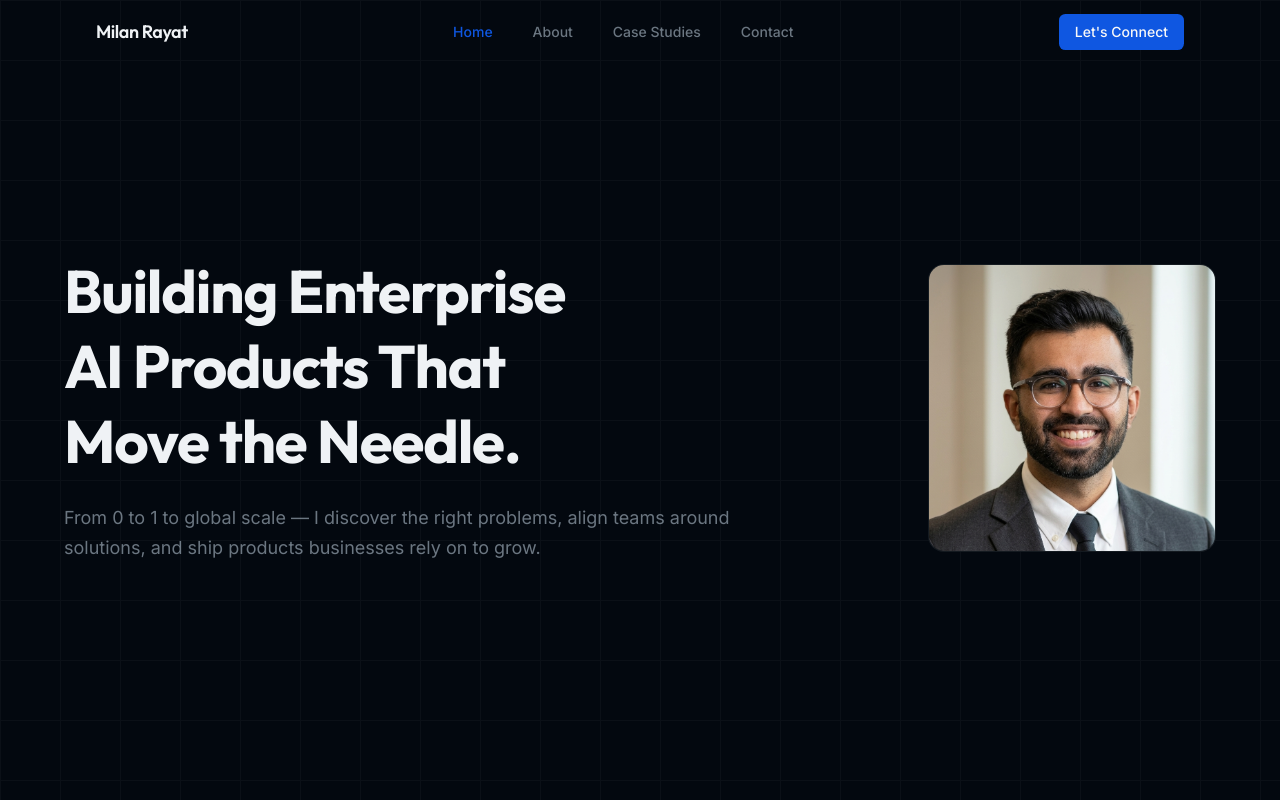
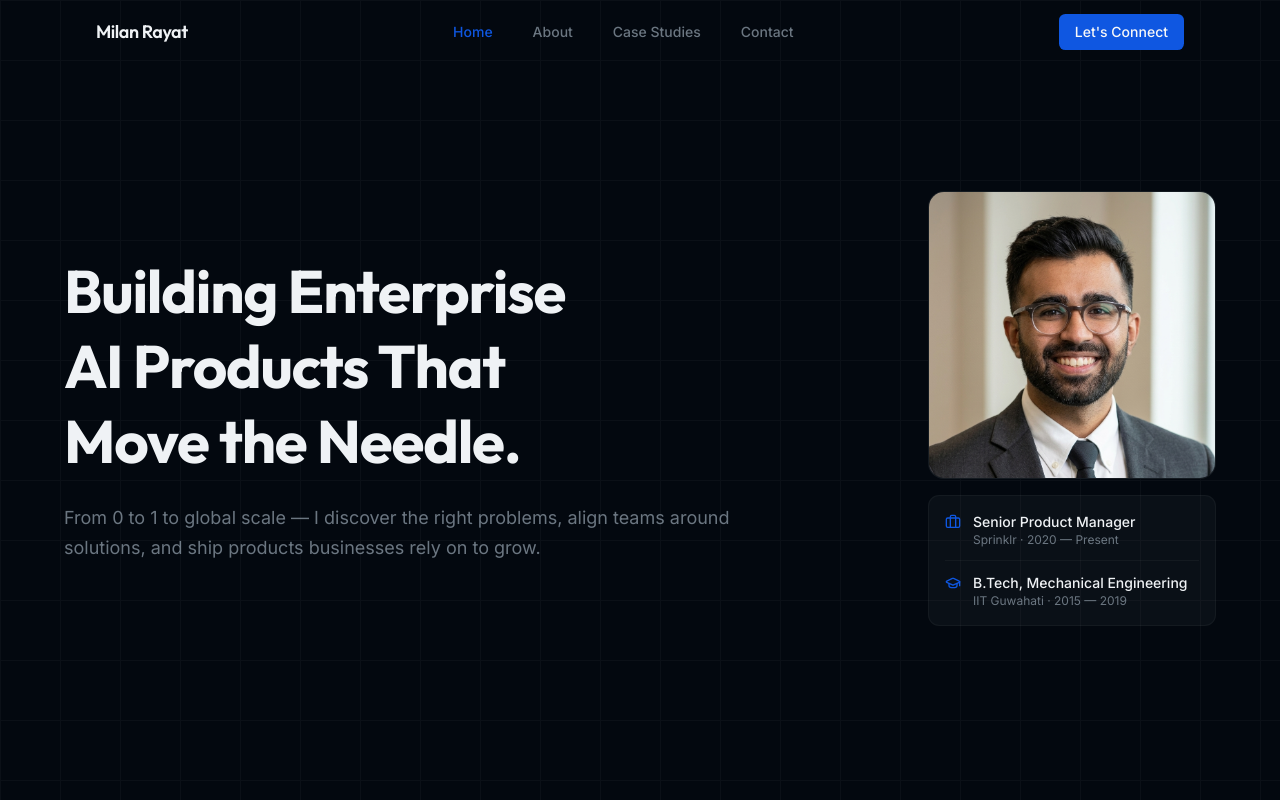
Before and after one commit to milanrayat/milan.rayat, a Next.js app: page / in a window 1280 px wide. Shown: the top 800 px of the page. Built offline with nearby package versions, Linux system fonts and the light colour scheme.

Commit message:
Add work experience and education snapshot card under hero photo

```diff
--- a/app/page.tsx
+++ b/app/page.tsx
@@ -1,6 +1,6 @@
 import Image from 'next/image'
 import Link from 'next/link'
-import { ArrowRight, Mail, ExternalLink, Calendar } from 'lucide-react'
+import { ArrowRight, Mail, ExternalLink, Calendar, Briefcase, GraduationCap } from 'lucide-react'
 import { Navbar } from '@/components/navbar'
 import { Footer } from '@/components/footer'
 import { MetricCard } from '@/components/metric-card'
@@ -121,7 +121,7 @@ export default async function HomePage() {
               </div>
 
               {/* Headshot */}
-              <div className="lg:col-span-4 flex justify-center lg:justify-end">
+              <div className="lg:col-span-4 flex flex-col items-center lg:items-end gap-4">
                 <div className="relative w-64 h-64 lg:w-72 lg:h-72 rounded-2xl overflow-hidden border border-border/50 bg-card">
                   <Image
                     src="/milan-rayat.png"
@@ -130,6 +130,25 @@ export default async function HomePage() {
                     className="object-cover"
                     priority
                   />
+                </div>
+
+                {/* Snapshot: experience + education */}
+                <div className="w-64 lg:w-72 rounded-xl border border-border/50 bg-card p-4 flex flex-col gap-3">
+                  <div className="flex items-start gap-3">
+                    <Briefcase size={16} className="text-accent mt-0.5 shrink-0" aria-hidden="true" />
+                    <div>
+                      <p className="text-sm font-medium text-foreground">Senior Product Manager</p>
+                      <p className="text-xs text-muted-foreground">Sprinklr &middot; 2020 — Present</p>
+                    </div>
+                  </div>
+                  <div className="h-px bg-border/50" aria-hidden="true" />
+                  <div className="flex items-start gap-3">
+                    <GraduationCap size={16} className="text-accent mt-0.5 shrink-0" aria-hidden="true" />
+                    <div>
+                      <p className="text-sm font-medium text-foreground">B.Tech, Mechanical Engineering</p>
+                      <p className="text-xs text-muted-foreground">IIT Guwahati &middot; 2015 — 2019</p>
+                    </div>
+                  </div>
                 </div>
               </div>
             </div>
```
